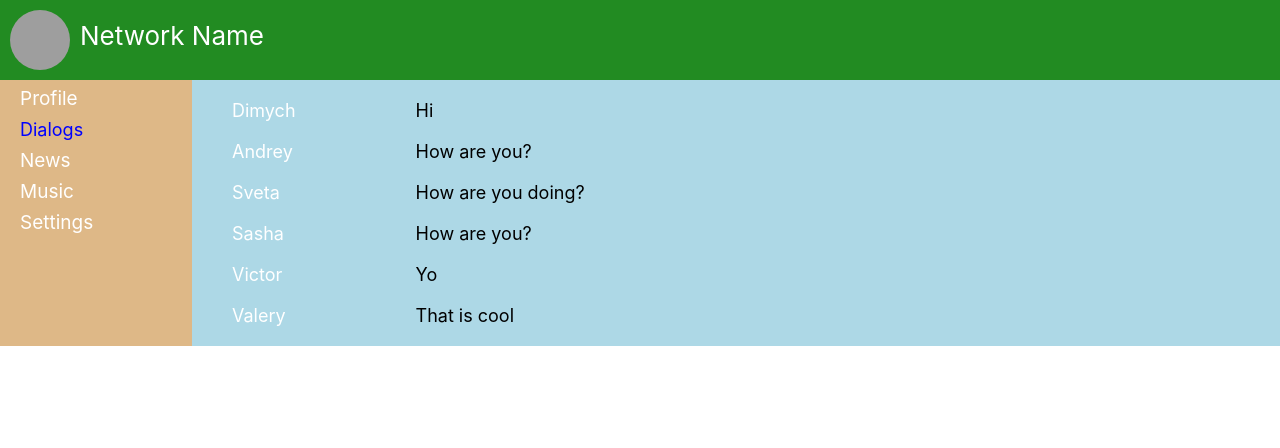
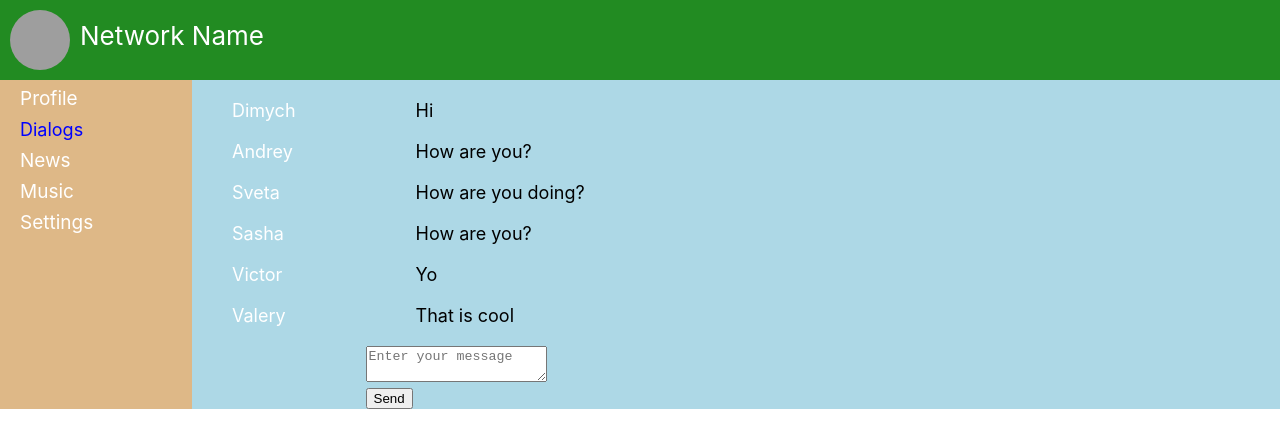
Before and after one commit to andreidoroshevich/samuray-way, a React (Create React App) app: page /Dialogs in a window 1280 px wide. Shown: the top 448 px of the page. Built offline with nearby package versions, Linux system fonts and the light colour scheme; grey boxes are pictures that could not be loaded.

Commit message:
lesson 40

```diff
--- a/src/App.tsx
+++ b/src/App.tsx
@@ -18,11 +18,9 @@ type AppPropsType = {
     posts: Array<PostPropsType>;
     dialogs: Array<DialogPropsType>
     messages: Array<MessagePropsType>
-    // addPost: (postMessage: string) => void
     newPostText: string
-    // updateNewPostText: (text: string) => void
     dispatch: (action: ActionType) => void
-
+    newMessageBody: string
 }
 
 const App = (props: AppPropsType) => {
@@ -35,7 +33,7 @@ const App = (props: AppPropsType) => {
                 <Navbar/>
                 <div className={classes.MainContent}>
 
-                    <Route path="/Dialogs" render={() => <Dialogs dialogs={props.dialogs} messages={props.messages}/>}/>
+                    <Route path="/Dialogs" render={() => <Dialogs dialogs={props.dialogs} dispatch={props.dispatch} messages={props.messages} newMessageBody={props.newMessageBody}/>}/>
                     <Route path="/Profile" render={() => <Profile posts={props.posts} dispatch={props.dispatch} newPostText={props.newPostText}/>}/>
                     <Route path="/News" render={() => <News/>}/>
                     <Route path="/Music" render={() => <Music/>}/>
--- a/src/components/Dialogs/Dialogs.tsx
+++ b/src/components/Dialogs/Dialogs.tsx
@@ -1,16 +1,26 @@
-import React from 'react';
+import React, {ChangeEvent} from 'react';
 import classes from './Dialogs.module.css';
 import Dialog, {DialogPropsType} from "./Dialog/Dialog";
-import Message, { MessagePropsType } from "./Message/Message";
+import Message, {MessagePropsType} from "./Message/Message";
+import {ActionType, sendMessageCreator, updateMessageBodyCreator} from "../../redux/state";
 
 
+const Dialogs = (props: { dialogs: Array<DialogPropsType>; messages: Array<MessagePropsType>; newMessageBody: string, dispatch: (action: ActionType) => void
+}) => {
 
-const Dialogs = (props: { dialogs: Array<DialogPropsType>; messages: Array<MessagePropsType>; }) => {
+    const dialogsElements = props.dialogs.map(dialog => <Dialog name={dialog.name} id={dialog.id}/>)
+    const messagesElements = props.messages.map(message => <Message message={message.message} id={message.id}/>)
+    const newMessageBody = props.newMessageBody
 
-    let dialogsElements = props.dialogs.map(dialog => <Dialog name={dialog.name} id={dialog.id}/>)
-    let messagesElements = props.messages.map(message => <Message message={message.message} id={message.id}/>)
+    const onSendMessageClick = () => {
+        props.dispatch(sendMessageCreator())
 
+    }
 
+    const onNewMessageChange = (e:ChangeEvent<HTMLTextAreaElement>) => {
+       let body = e.currentTarget.value
+        props.dispatch(updateMessageBodyCreator(body))
+    }
 
     return (
         <div className={classes.dialogs}>
@@ -19,9 +29,19 @@ const Dialogs = (props: { dialogs: Array<DialogPropsType>; messages: Array<Messa
                 {dialogsElements}
             </div>
 
-             <div className={classes.messages}>
-                 {messagesElements}
-             </div>
+            <div className={classes.messages}>
+                <div>{messagesElements}</div>
+                <div>
+                    <div><textarea value={newMessageBody}
+                                   onChange={onNewMessageChange}
+                                   placeholder={'Enter your message'}></textarea></div>
+                    <div>
+                        <button onClick={onSendMessageClick}>Send
+                        </button>
+                    </div>
+                </div>
+
+            </div>
         </div>
     );
 };
--- a/src/index.tsx
+++ b/src/index.tsx
@@ -9,7 +9,7 @@ import {BrowserRouter} from "react-router-dom";
 const rerenderEntireTree =() => {
     ReactDOM.render(
         <BrowserRouter>
-            <App posts={store.getState().posts} dialogs = {store.getState().dialogs} messages = {store.getState().messages} dispatch={store.dispatch.bind(store)} newPostText={store.getState().newPostText} />
+            <App posts={store.getState().posts} dialogs = {store.getState().dialogs} messages = {store.getState().messages} dispatch={store.dispatch.bind(store)}  newPostText={store.getState().newPostText} newMessageBody={store.getState().newMessageBody}  />
         </BrowserRouter>,
         document.getElementById('root')
     );
--- a/src/redux/state.tsx
+++ b/src/redux/state.tsx
@@ -8,6 +8,7 @@ export type statePropsType = {
     dialogs: Array<DialogPropsType>
     messages: Array<MessagePropsType>
     newPostText: string
+    newMessageBody: string
 }
 
 export type StoreType = {
@@ -17,23 +18,40 @@ export type StoreType = {
     getState: () => statePropsType
     dispatch: (action: ActionType) => void
 }
-export type ActionType= ReturnType<typeof updateNewPostTextCreator> | ReturnType<typeof addPostActionCreator>
+export type ActionType = ReturnType<typeof updateNewPostTextCreator> | ReturnType<typeof addPostActionCreator> | ReturnType<typeof updateMessageBodyCreator> | ReturnType<typeof sendMessageCreator>
 const ADD_POST = "ADD-POST";
 const APDATE_NEW_POST_TEXT = "APDATE-NEW-POST-TEXT";
+const APDATE_NEW_MESSAGE_BODY = "APDATE_NEW_MESSAGE_BODY";
+const SEND_MESSAGE = "SEND_MESSAGE";
 
 
-export const addPostActionCreator=() =>{
+export const addPostActionCreator = () => {
     return {
         type: ADD_POST
     } as const
 }
 
-export const updateNewPostTextCreator=(newText: string) =>{
+export const updateNewPostTextCreator = (newText: string) => {
     return {
         type: APDATE_NEW_POST_TEXT,
         newText: newText
     } as const
 }
+
+export const updateMessageBodyCreator = (body: string) => {
+    return {
+        type: APDATE_NEW_MESSAGE_BODY,
+        body: body
+    } as const
+}
+
+export const sendMessageCreator = () => {
+    return {
+        type: SEND_MESSAGE,
+    } as const
+}
+
+
 
 let store: StoreType = {
     _state: {
@@ -76,7 +94,7 @@ let store: StoreType = {
             {id: 5, message: 'Yo'},
             {id: 6, message: 'That is cool'}
         ],
-
+        newMessageBody: '',
         newPostText: '',
     },
     _callsubscriber() {
@@ -104,6 +122,14 @@ let store: StoreType = {
         } else if (action.type === "APDATE-NEW-POST-TEXT") {
             this._state.newPostText = action.newText
             this._callsubscriber()
+        } else if (action.type === "APDATE_NEW_MESSAGE_BODY") {
+            this._state.newMessageBody = action.body
+            this._callsubscriber()
+        } else if (action.type === "SEND_MESSAGE") {
+            let body = this._state.newMessageBody
+            this._state.newMessageBody = ''
+            this._state.messages.push({id: 10, message: body})
+            this._callsubscriber()
         }
     }
 }
```
